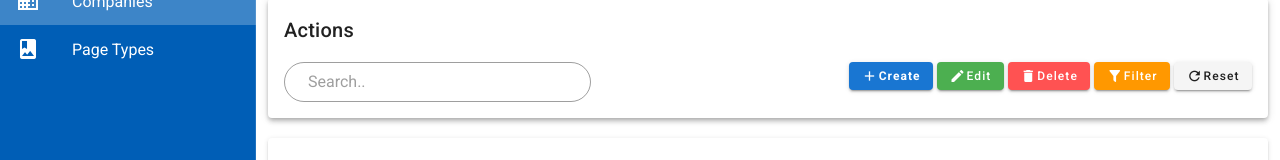
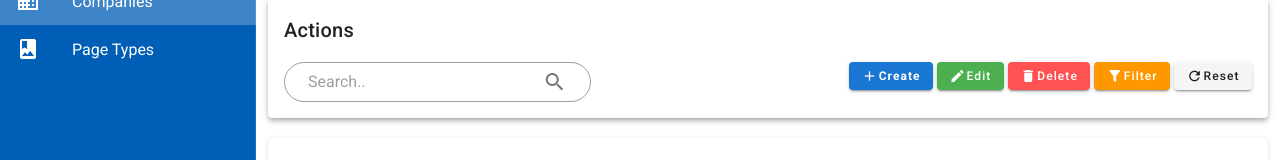
Before and after one commit to ashraf-frotan/landingpage-mis-frontend, a Nuxt app: page /companies in a window 1280 px wide. Shown: the part 200-360 px from the top of the page. Built offline with nearby package versions, Linux system fonts and the light colour scheme; no server answers; what vue-toastr would draw is missing.

Commit message:
search icon added to search input

```diff
--- a/components/ActionsCard.vue
+++ b/components/ActionsCard.vue
@@ -9,7 +9,7 @@
             outlined
             rounded
             placeholder="Search.."
-            append-icon="mdi-search"
+            append-icon="mdi-magnify"
             hide-details=""
             v-model="search"
           ></v-text-field>
```
